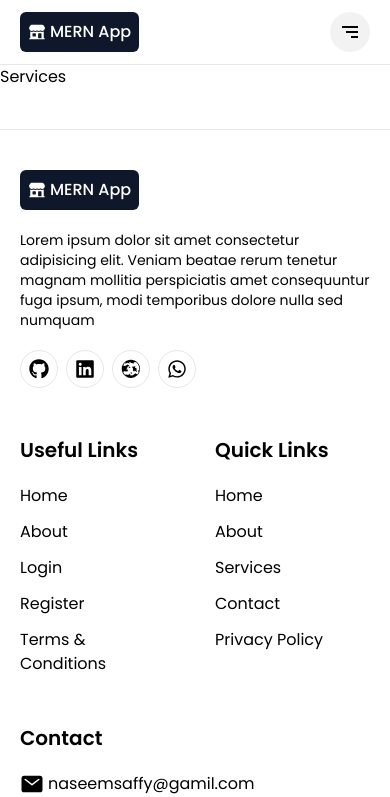
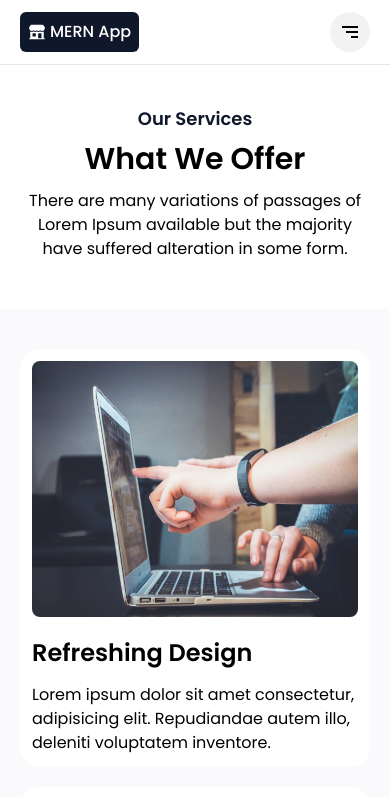
Before and after one commit to naseemkhandev/mern-agency-website, a React (Vite) app in the folder client/: page /services in a window 390 px wide. Shown: the top 797 px of the page. Built offline with nearby package versions, Linux system fonts and the light colour scheme.

Commit message:
hero section done

```diff
--- a/client/src/assets/index.js
+++ b/client/src/assets/index.js
@@ -1,4 +1,6 @@
 import loginBg from "./login-bg.jpg";
 import registerBg from "./register-bg.jpg";
+import hero from "./hero.png";
+import trophy from "./trophy.png";
 
-export { loginBg, registerBg };
+export { loginBg, registerBg, hero, trophy };
--- /dev/null
+++ b/client/src/components/Hero.jsx
@@ -0,0 +1,55 @@
+import { Link } from "react-router-dom";
+import { hero, trophy } from "../assets";
+
+const Hero = () => {
+	return (
+		<section className="w-full min-h-screen h-full flex items-center justify-center bg-[#e9edf4]">
+			<div className="container px-5 md:px-10 py-10 mx-auto flex items-center flex-col lg:flex-row gap-10 lg:gap-20 xl:gap-32">
+				<div className="flex-[1] w-full flex flex-col gap-3 md:gap-5">
+					<h3 className="text-indigo-500 font-medium text-lg">
+						We are the World Best IT Company
+					</h3>
+					<h2 className="text-slate-950 font-medium text-3xl sm:text-4xl md:text-5xl xl:text-6xl leading-[1.1]">
+						We Design Solutions for Business
+					</h2>
+					<p className="text-slate-600 text-sm md:text-base">
+						Hi Naseem, Welcome to World Best IT Company. Lorem ipsum dolor sit
+						amet consectetur, adipisicing elit. Nam, veritatis! Odit
+						repellendus.
+					</p>
+					<div className="flex gap-2">
+						<Link
+							to="/contact"
+							className="px-5 py-3 border border-slate-950 rounded-lg bg-slate-950 text-white hover:bg-slate-800 text-sm md:text-base"
+						>
+							Connect now
+						</Link>
+						<Link
+							className="px-5 py-3 border border-slate-950 rounded-lg hover:bg-slate-950 hover:text-white text-sm md:text-base"
+							to="/about"
+						>
+							Learn more
+						</Link>
+					</div>
+				</div>
+				<div className="flex-[1] w-full relative">
+					<img src={hero} alt="hero" />
+					<div className="absolute top-10 right-0 lg:-right-5 bg-white p-5 sm:px-6 sm:py-7 rounded-lg flex items-center flex-col gap-2">
+						<img src={trophy} alt="trophy" className="w-9 sm:w-10 aspect-square" />
+						<p className="font-medium text-center text-xs capitalize">
+							award winning <br /> agency
+						</p>
+					</div>
+					<div className="absolute bottom-10 left-0 lg:-left-5 bg-white py-3 px-5 md:px-8 md:py-5 rounded-lg flex items-center gap-2">
+						<h2 className="text-5xl font-medium text-indigo-600">12</h2>
+						<p className="font-medium text-xs md:text-sm capitalize">
+							Years of <br /> Success
+						</p>
+					</div>
+				</div>
+			</div>
+		</section>
+	);
+};
+
+export default Hero;
--- /dev/null
+++ b/client/src/data/services.json
@@ -0,0 +1,32 @@
+[
+	{
+		"id": 1,
+		"img": "SiTailwindcss",
+		"title": "Refreshing Design",
+		"desc": "Lorem ipsum dolor sit amet consectetur, adipisicing elit. Repudiandae autem illo, deleniti voluptatem inventore."
+	},
+	{
+		"id": 2,
+		"img": "SiTailwindcss",
+		"title": "Refreshing Design",
+		"desc": "Lorem ipsum dolor sit amet consectetur, adipisicing elit. Repudiandae autem illo, deleniti voluptatem inventore."
+	},
+	{
+		"id": 3,
+		"img": "SiTailwindcss",
+		"title": "Refreshing Design",
+		"desc": "Lorem ipsum dolor sit amet consectetur, adipisicing elit. Repudiandae autem illo, deleniti voluptatem inventore."
+	},
+	{
+		"id": 4,
+		"img": "SiTailwindcss",
+		"title": "Refreshing Design",
+		"desc": "Lorem ipsum dolor sit amet consectetur, adipisicing elit. Repudiandae autem illo, deleniti voluptatem inventore."
+	},
+	{
+		"id": 5,
+		"img": "SiTailwindcss",
+		"title": "Refreshing Design",
+		"desc": "Lorem ipsum dolor sit amet consectetur, adipisicing elit. Repudiandae autem illo, deleniti voluptatem inventore."
+	}
+]
--- a/client/src/index.css
+++ b/client/src/index.css
@@ -8,6 +8,13 @@ body {
 	padding: 0;
 	margin: 0;
 	box-sizing: border-box;
-	scroll-behavior: smooth;
 	font-family: "Poppins", sans-serif;
 }
+
+body {
+	overflow-x: hidden;
+}
+
+html {
+	scroll-behavior: smooth;
+}
--- a/client/src/pages/Home.jsx
+++ b/client/src/pages/Home.jsx
@@ -1,5 +1,11 @@
+import Hero from "../components/Hero";
+
 const Home = () => {
-	return <div>Home</div>;
+	return (
+		<div>
+			<Hero />
+		</div>
+	);
 };
 
 export default Home;
--- a/client/src/pages/PageNotFound.jsx
+++ b/client/src/pages/PageNotFound.jsx
@@ -20,10 +20,10 @@ const PageNotFound = () => {
 						The page you are looking for doesn&apos;t exist. Here are some
 						helpful links:
 					</p>
-					<div className="flex md:items-center flex-col md:flex-row w-full mt-6 gap-x-3 shrink-0 sm:w-auto gap-2.5">
+					<div className="flex md:items-center flex-col md:flex-row w-full mt-6 gap-x-3 shrink-0 gap-2.5">
 						<button
 							onClick={() => navigate(-1)}
-							className="flex items-center justify-center md:w-1/2 px-6 py-3 text-sm text-slate-900 transition-colors duration-200 bg-white border rounded-lg gap-x-2 sm:w-auto dark:hover:bg-gray-800 dark:bg-gray-900 hover:bg-gray-100 dark:text-gray-200 dark:border-slate-900 hover:bg-slate-900/5 dark:hover:bg-slate-900/5 w-full"
+							className="flex items-center justify-center md:w-1/2 px-6 py-3.5 text-sm text-slate-900 transition-colors duration-200 bg-white border rounded-lg gap-x-2 sm:w-auto dark:hover:bg-gray-800 dark:bg-gray-900 hover:bg-gray-100 dark:text-gray-200 dark:border-slate-900 hover:bg-slate-900/5 dark:hover:bg-slate-900/5 w-full"
 						>
 							<BsArrowLeft className="text-lg" />
 							<span>Go back</span>
@@ -31,7 +31,7 @@ const PageNotFound = () => {
 
 						<Link
 							to={"/"}
-							className="w-full md:w-1/2 px-6 py-3 text-sm tracking-wide text-white transition-colors duration-200 bg-slate-900 rounded-lg shrink-0 sm:w-auto hover:bg-slate-800"
+							className="w-full md:w-1/2 px-6 py-3.5 text-sm tracking-wide text-white transition-colors duration-200 bg-slate-900 rounded-lg shrink-0 sm:w-auto hover:bg-slate-800"
 						>
 							Take me home
 						</Link>
--- a/client/src/pages/Services.jsx
+++ b/client/src/pages/Services.jsx
@@ -1,5 +1,54 @@
+import { registerBg } from "../assets";
+import services from "../data/services.json";
+
+const Card = ({ img, title, desc }) => {
+	return (
+		<div className="w-full h-full">
+			<div className="rounded-[20px] h-full p-3 md:p-5 shadow-2 hover:shadow-lg bg-white dark:bg-dark-2">
+				<img
+					src={registerBg}
+					alt="service"
+					className="w-full h-64 rounded-lg"
+				/>
+				<div className="pt-5">
+					<h4 className="text-dark dark:text-white mb-[14px] text-2xl font-semibold">
+						{title}
+					</h4>
+					<p className="text-body-color dark:text-dark-6">{desc}</p>
+				</div>
+			</div>
+		</div>
+	);
+};
+
 const Services = () => {
-	return <div>Services</div>;
+	return (
+		<section className="dark:bg-dark py-10 md:py-16">
+			<div className="flex flex-wrap">
+				<div className="w-full container mx-auto px-5 md:px-10">
+					<div className="mx-auto mb-12 lg:mb-16 text-center">
+						<span className="text-slate-900 mb-2 block text-lg font-semibold">
+							Our Services
+						</span>
+						<h2 className="text-dark dark:text-white mb-3 text-3xl leading-[1.2] font-semibold sm:text-4xl md:text-[40px]">
+							What We Offer
+						</h2>
+						<p className="text-body-color max-w-xl mx-auto text-base dark:text-dark-6">
+							There are many variations of passages of Lorem Ipsum available but
+							the majority have suffered alteration in some form.
+						</p>
+					</div>
+				</div>
+			</div>
+			<div className="bg-slate-400/5 py-10 md:py-16">
+				<div className="container mx-auto px-5 md:px-10 grid sm:grid-cols-2 lg:grid-cols-3 2xl:grid-cols-4 gap-5">
+					{services.map((service) => (
+						<Card key={service.id} {...service} />
+					))}
+				</div>
+			</div>
+		</section>
+	);
 };
 
 export default Services;
```
Also changed, not shown: client/src/assets/hero.png (added), client/src/assets/trophy.png (added).
